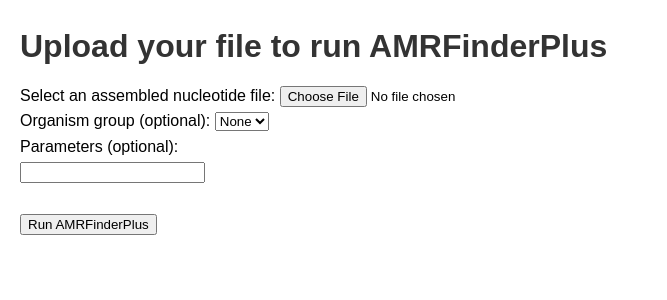
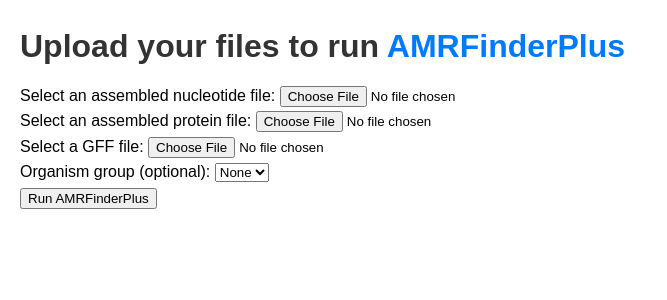
Before and after one commit to evolarjun/webamr, a Flask app: template templates/index.html in a window 1280 px wide. Shown: the top 300 px of the page, without its empty margins (0-667 px from the left). Run offline with Flask 3, Linux system fonts and the light colour scheme; the template is opened without the code that fills it, so the values that code supplies are empty.

Commit message:
Now takes protein and GFF files (error checking still nearly nonexistant)

```diff
--- a/main.py
+++ b/main.py
@@ -73,7 +73,7 @@ def index():
     #organism_select = organism_select()
 
     organism_select_options = organism_select()
-    print("options: " + organism_select_options + "\n\n")
+    # print("options: " + organism_select_options + "\n\n")
     return render_template('index.html', organism_select=organism_select_options, hello="world")
 
 @app.errorhandler(404)
@@ -82,14 +82,12 @@ def page_not_found(error):
 
 @app.route('/analyze', methods=['POST'])
 def analyze_file():
-
-
-    if 'nuc_file' not in request.files:
+    if 'nuc_file' not in request.files and 'prot_file' not in request.files:
         return jsonify({'error': 'No file part'}), 400
-
     nuc_file = request.files['nuc_file']
-
-    if nuc_file.filename == '':
+    prot_file = request.files['prot_file']
+    gff_file = request.files['gff_file']
+    if nuc_file.filename == '' or prot_file.filename == '':
         return jsonify({'error': 'No selected file'}), 400
 
     command = [amrfinder_path, "-o", "uploads/output"]  # Basic command structure
@@ -97,36 +95,49 @@ def analyze_file():
     # Check for organism value
     if 'organism' in request.form:
         organism_value = request.form['organism']
-        if organism_value != 'None':
+        if organism_value != "" and organism_value != 'None':
             organism_value = re.sub(r'[^A-Za-z0-9_]', '', organism_value)
             print(f"Organism selected: {organism_value}")
-            command.extend(["-t", organism_value])  # Add -t option if organism is selected
+            command.extend(["--organism", organism_value])  # Add -t option if organism is selected
         else:
             print("No organism selected.")
     else:
         print("Organism not found in form data.")
 
+    os.makedirs(app.config['UPLOAD_FOLDER'], exist_ok=True)
+    sys.stderr.write(f"Directory created: {app.config['UPLOAD_FOLDER']}\n")  # New print statement
+
+    # save files
     if nuc_file:
-        os.makedirs(app.config['UPLOAD_FOLDER'], exist_ok=True)
-        sys.stderr.write(f"Directory created: {app.config['UPLOAD_FOLDER']}")  # New print statement
         filepath = os.path.join(app.config['UPLOAD_FOLDER'], nuc_file.filename)
         nuc_file.save(os.path.join(app.config['UPLOAD_FOLDER'], nuc_file.filename))
+        command.extend(["-n", filepath])
+    if prot_file:
+        filepath = os.path.join(app.config['UPLOAD_FOLDER'], prot_file.filename)
+        prot_file.save(os.path.join(app.config['UPLOAD_FOLDER'], prot_file.filename))
+        command.extend(["-p", filepath])
+    if gff_file:
+        filepath = os.path.join(app.config['UPLOAD_FOLDER'], gff_file.filename)
+        gff_file.save(os.path.join(app.config['UPLOAD_FOLDER'], gff_file.filename))
+        command.extend(["-g", filepath])
+
+    # Run the program (should have more error checking here)
+    if nuc_file or prot_file:
         print("got here")
+        command.extend(['--plus'])
         # Execute amrfinder command
-        command.extend(["-n", filepath])
         print(f"Executing command: {' '.join(command)}")  # Print the full command
         print(f"File path: {filepath}")  # Print the file path
         try:
             result = subprocess.run(command, capture_output=True, text=True, check=True)
         except subprocess.CalledProcessError as e:
-            error_message = f"amrfinder execution failed with return code {e.returncode}: {e.stderr}"
+            error_message = f"amrfinder execution failed with return code {e.returncode}: \n{e.stderr}"
             print(error_message)  # Print error to console
-            #return jsonify({'error': error_message}), 500
             return "error: " + error_message, 500
 
         #shutil.rmtree(filepath, ignore_errors=True)
-        #return jsonify({'message': 'File uploaded successfully'})
-        message = "File " + nuc_file.filename + " analyzed successfully<br />"
+        message = "Files analyzed successfully with command:" + ' '.join(command) + "<br />\n"
+#        message = "File " + nuc_file.filename + " analyzed successfully<br />"
         message += tabulize(read_file("uploads/output"))
         return message
 
--- a/templates/index.html
+++ b/templates/index.html
@@ -7,25 +7,23 @@
   </head>
 
   <body>
-    <h1>Upload your file to run AMRFinderPlus</h1>
+    <h1>Upload your files to run <a href="https://github.com/ncbi/amr/wiki">AMRFinderPlus</a></h1>
     <form id="upload-form" action="/analyze" method="POST" enctype="multipart/form-data">
       <label for="file">Select an assembled nucleotide file:</label>
       <input type="file" name="nuc_file"> <br>
-      <!--
       <label for="file">Select an assembled protein file:</label>
       <input type="file" name="prot_file"> <br>
       <label for="file">Select a GFF file:</label>
       <input type="file" name="gff_file"> <br>
-      -->
       <label for="organism">Organism group (optional):</label>
 
       <select id="organism" name="organism">
         <option value="">None</option>
 {{ organism_select | safe }}
       </select> <br />
-      <label for="parameters">Parameters (optional):</label> <br>
-      <input type="text" name="parameters" id="parameters"> <br><br>
-      <input type="submit" value="Run AMRFinderPlus">
+      <!-- label for="parameters">Parameters (optional):</label> <br>
+      <input type="text" name="parameters" id="parameters"> <br><br> -->
+      <button type="submit">Run AMRFinderPlus</button>
     </form>
     <div id="results">
     </div>
@@ -36,15 +34,36 @@
       let timerInterval;
       let elapsedTime = 0;
 
+      function validateForm() {
+        const nucFile = form.elements['nuc_file'].files[0];
+        const protFile = form.elements['prot_file'].files[0];
+        const gffFile = form.elements['gff_file'].files[0];
+
+        if (nucFile && !protFile && !gffFile) {
+          return true; // Only nuc_file provided
+        } else if (protFile && !nucFile && !gffFile) {
+          return true; // Only prot_file provided
+        } else if (nucFile && protFile && gffFile) {
+          return true; // All three files provided
+        } else {
+          resultsDiv.innerHTML = '<p class="error">Please upload either only a nucleotide file, only a protein file, or all three files (nucleotide, protein, and GFF).</p>';
+          return false; // Invalid file combination
+        }
+      }
+
       form.addEventListener('submit', (event) => {
         event.preventDefault();
+        resultsDiv.innerHTML = ''; // Clear previous results
+        const formData = new FormData();
+        formData.append('nuc_file', form.elements['nuc_file'].files[0]);
+        formData.append('prot_file', form.elements['prot_file'].files[0]);
+        formData.append('gff_file', form.elements['gff_file'].files[0]);
+        formData.append('organism', form.elements['organism'].value);
 
-        const file = form.elements['nuc_file'].files[0];
-        const parameters = form.elements['parameters'].value;
-
-        const formData = new FormData();
-        formData.append('nuc_file', file);
-        formData.append('parameters', parameters);
+        // Validate the form
+        if (!validateForm()) {
+          return; // Prevent form submission if validation fails
+        }
 
         // Start the timer
         elapsedTime = 0;
@@ -53,7 +72,7 @@
           let minutes = Math.floor(elapsedTime / 60000);
           let seconds = Math.floor((elapsedTime % 60000) / 1000);
           let formattedTime = `${minutes.toString().padStart(2, '0')}:${seconds.toString().padStart(2, '0')}`;
-          resultsDiv.innerHTML = `<p>Analyzing with AMRFinderPlus, usually takes 5-10 minutes for a whole genome... <br />Elapsed time: ${formattedTime}</p>`;
+          resultsDiv.innerHTML = `<p>Analyzing with AMRFinderPlus, on this slow, cheap VM it usually takes 5-10 minutes for a whole genome... <br />Elapsed time: ${formattedTime}</p>`;
         }, 1000);
 
         fetch('/analyze', {
```
Also changed, not shown: README.md.
